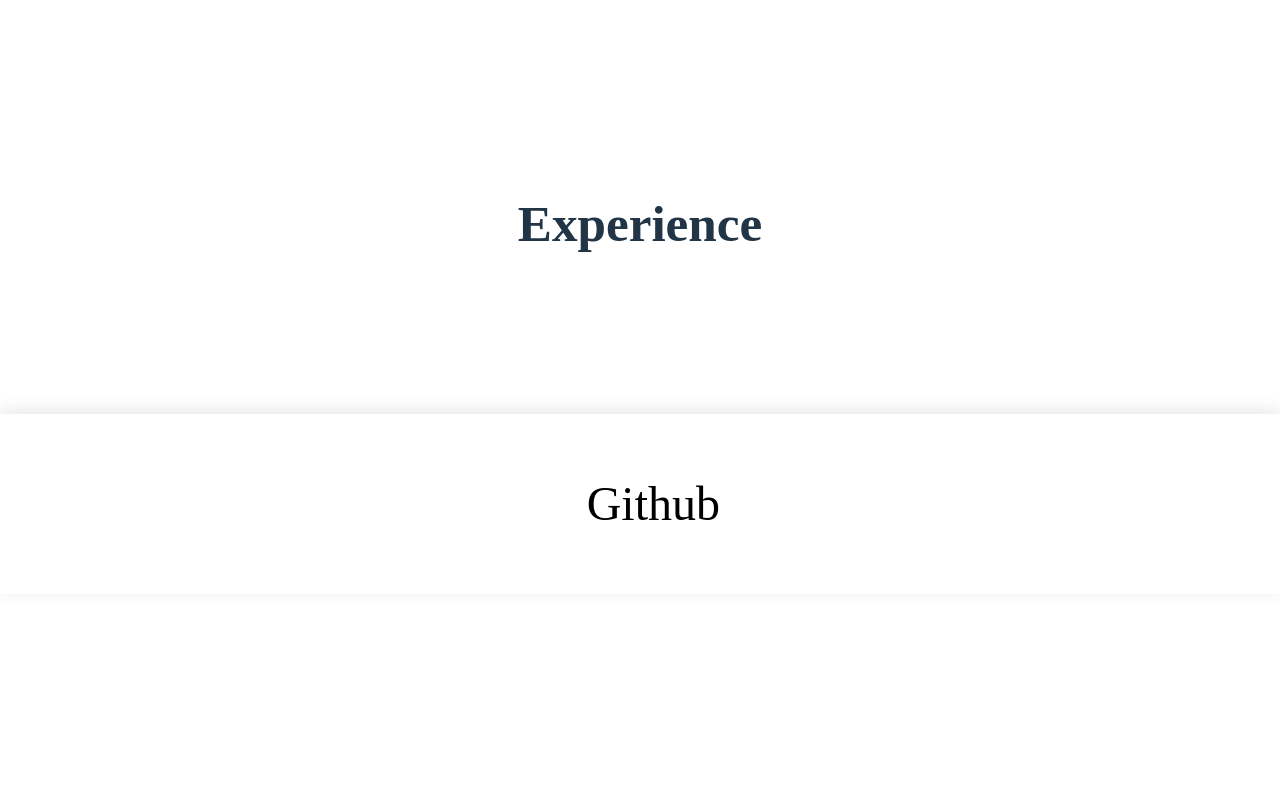
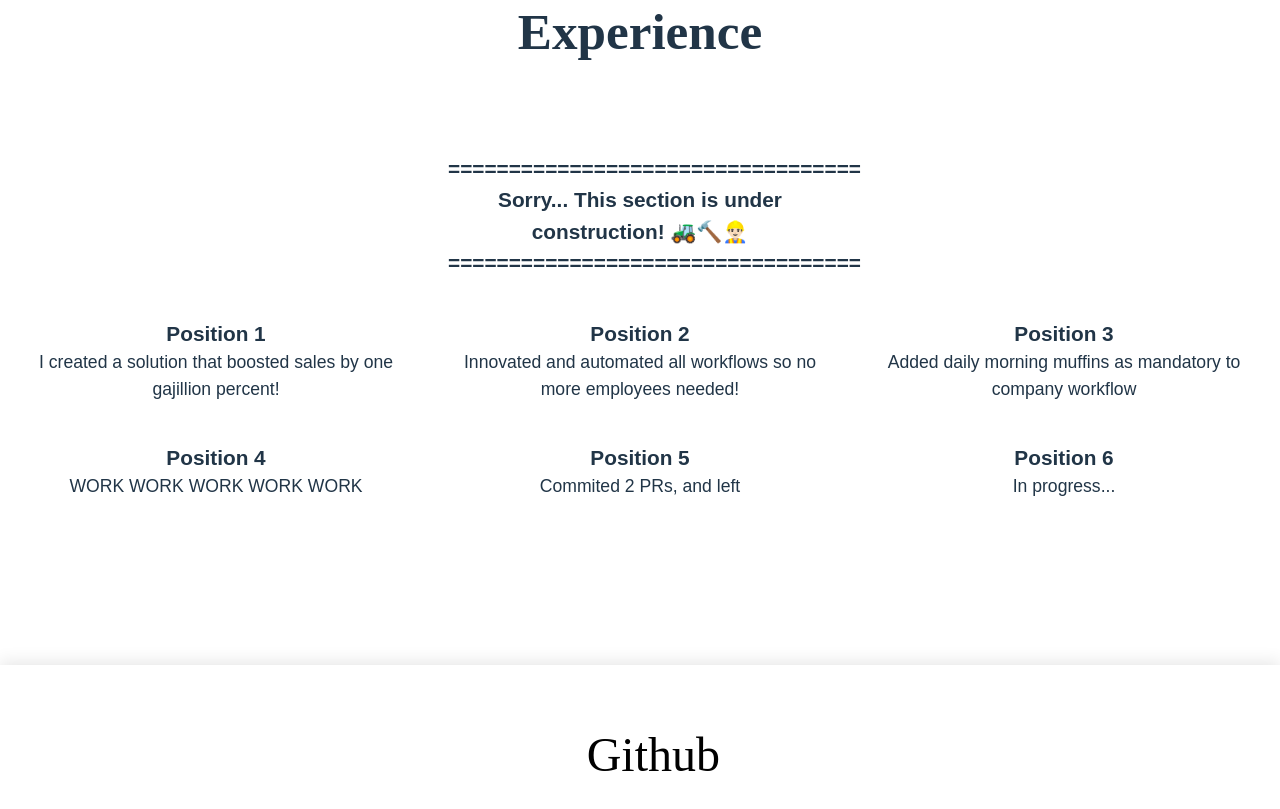
Before and after one commit to Ryan-Jing/Ryan-Jing.github.io, a React (Vite) app: page /About in a window 1280 px wide. Shown: the part 900-1709 px from the top of the page. Before the commit the page ends 1494 px from the top, so only its background shows below. Built offline with nearby package versions, Linux system fonts and the light colour scheme; a web font is replaced by a local one.

Commit message:
Experiences added to About page

```diff
--- a/src/pages/About.jsx
+++ b/src/pages/About.jsx
@@ -91,10 +91,72 @@
         </p2>
     </div>
     <div>
-      <h1 className='Experience_Header'>
+      <h1 className = 'Experience_Header'>
           Experience
       </h1>
     </div>
+    <bodyExperience>
+
+    {/*--UNDER CONSTRUCTION */}
+    <div class="container">
+    <div class="column">
+        <div>
+          <positionTitle>==================================</positionTitle>
+        </div>
+        <positionTitle>Sorry... This section is under construction! 🚜🔨👷🏻‍♂️</positionTitle>
+        <div>
+          <positionTitle>==================================</positionTitle>
+        </div>
+        </div>
+        <br></br>        <br></br>
+
+    </div>
+    {/*--UNDER CONSTRUCTION */}
+
+
+    <div class="container">
+        <div class="column">
+            <positionTitle>Position 1</positionTitle>
+            <div>
+              <positionBlurb>I created a solution that boosted sales by one gajillion percent!</positionBlurb>
+            </div>
+        </div>
+        <div class="column">
+            <positionTitle>Position 2</positionTitle>
+            <div>
+              <positionBlurb>Innovated and automated all workflows so no more employees needed!</positionBlurb>
+            </div>
+        </div>
+        <div class="column">
+            <positionTitle>Position 3</positionTitle>
+            <div>
+              <positionBlurb>Added daily morning muffins as mandatory to company workflow</positionBlurb>
+            </div>
+        </div>
+    </div>
+
+    <div class="container">
+        <div class="column">
+            <positionTitle>Position 4</positionTitle>
+            <div>
+              <positionBlurb>WORK WORK WORK WORK WORK </positionBlurb>
+            </div>
+        </div>
+        <div class="column">
+            <positionTitle>Position 5</positionTitle>
+            <div>
+              <positionBlurb>Commited 2 PRs, and left</positionBlurb>
+            </div>
+        </div>
+        <div class="column">
+            <positionTitle>Position 6</positionTitle>
+            <div>
+              <positionBlurb>In progress...</positionBlurb>
+            </div>
+        </div>
+    </div>
+
+    </bodyExperience>
 
     <br/><br/><br/><br/><br/><br/>
 
--- a/src/pages/App.css
+++ b/src/pages/App.css
@@ -6,6 +6,10 @@
   align-items: center;
   width: 100%;
 }
+
+/* ============================================================================================== */
+/* MAIN PAGE CSS */
+/* ============================================================================================== */
 
 .background_image {
   position: absolute;
@@ -537,7 +541,6 @@
     height: auto; /* Maintain the aspect ratio */
 }
 
-
 .footer {
     height: 180px;
     display: flex;
@@ -567,8 +570,9 @@
     color: black;
     margin-left: 20%;
 }
-
+/* ============================================================================================== */
 /* ABOUT ME PAGE CSS */
+/* ============================================================================================== */
 
 .Profile_Header {
     position: relative;
@@ -616,11 +620,41 @@
 .Experience_Header {
     position: relative;
     height: 40px;
-    margin-top: 23%;
+    margin-top: 8%;
+    margin-bottom: 7%;
 }
 
+bodyExperience {
+    font-family: "Avenir-Light", sans-serif;
+}
 
-/* CONTACT PAGE CSS */
+.container {
+    display: flex;
+    flex-wrap: wrap;
+    justify-content: center;
+}
+
+.column {
+    width: 30%;
+    margin: 10px;
+    padding: 10px;
+    text-align: center;
+}
+
+positionTitle {
+    font-size: 130%;
+    font-weight: bolder;
+    margin-bottom: 10px;
+}
+
+positionBlurb {
+    font-size: 110%;
+    margin-top: 10px;
+}
+
+/* ============================================================================================== */
+/* CONTACT ME PAGE CSS */
+/* ============================================================================================== */
 
 .Contact_Info {
     text-align: left;
```
Lines whose indentation alone changed are shown as unchanged.
